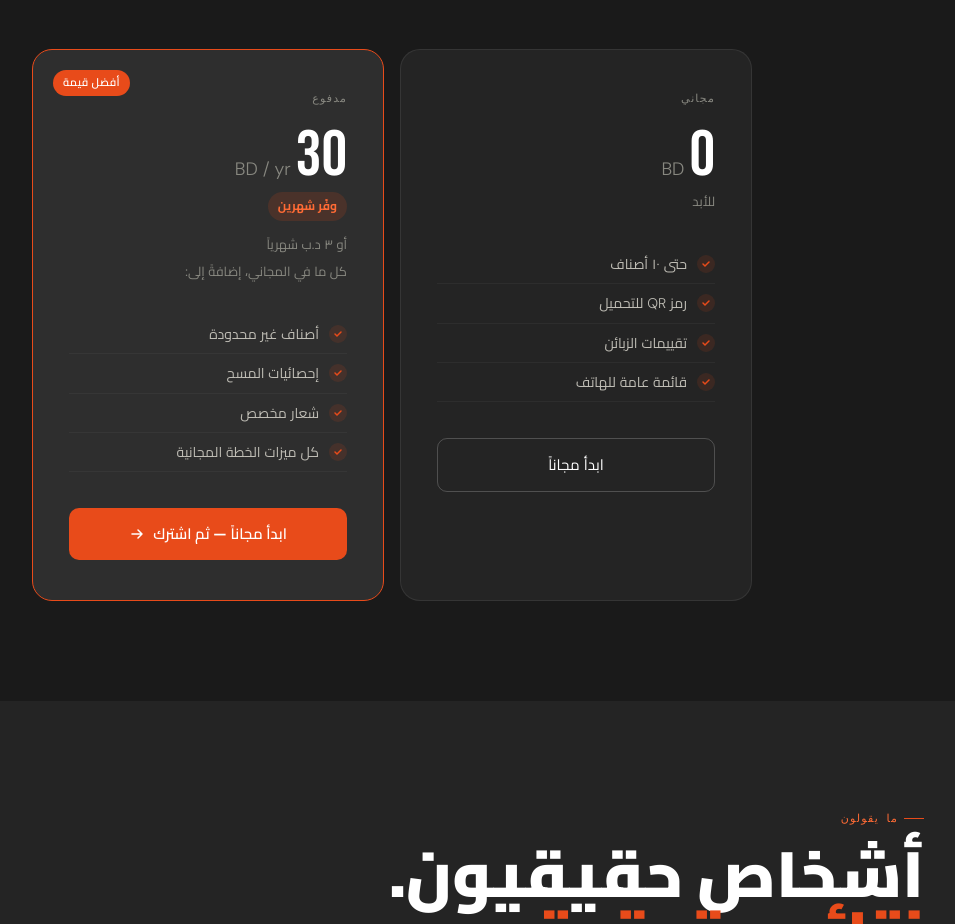
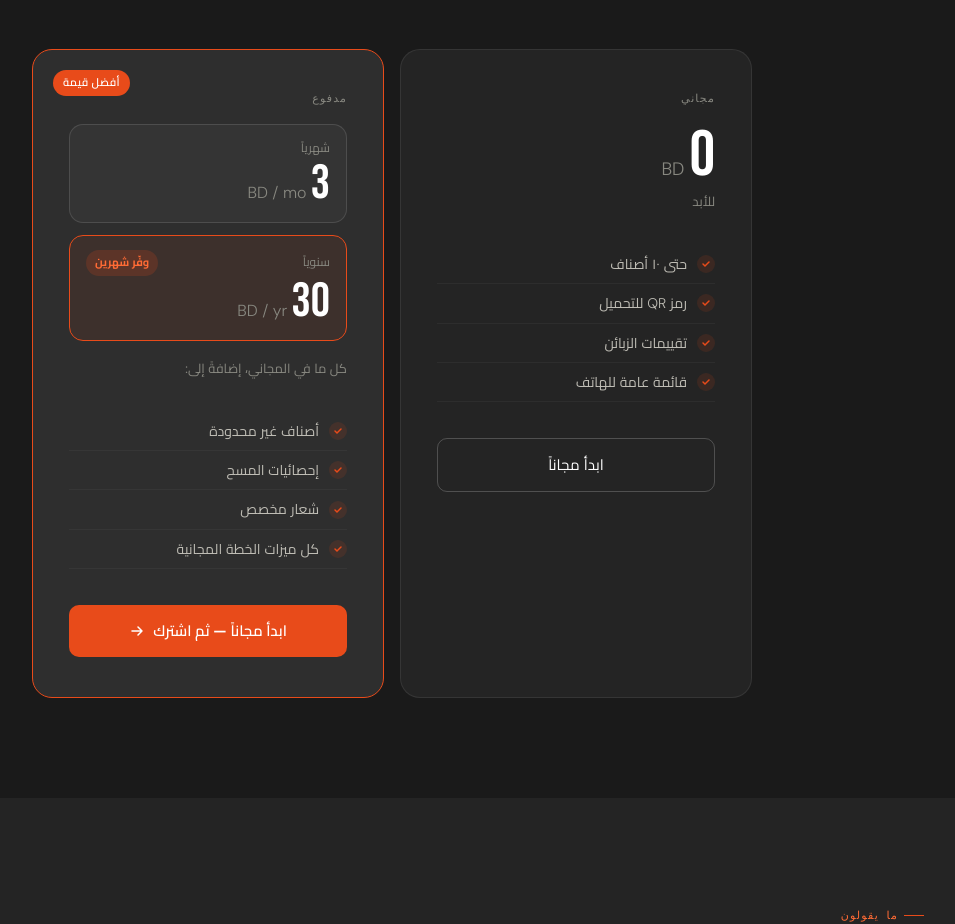
Before and after one commit to codeharmonizer/streetmenu, a Next.js app: page / in a window 1280 px wide. Shown: the part 3200-4124 px from the top of the page, without its empty margins (248-1203 px from the left). Built offline with nearby package versions, Linux system fonts and the light colour scheme; no server answers.

Commit message:
fix: restore monthly plan on landing

```diff
--- a/src/app/page.tsx
+++ b/src/app/page.tsx
@@ -495,13 +495,25 @@ export default async function HomePage() {
                 {t('proPlanBadge')}
               </div>
               <div style={{ fontFamily: "'DM Mono',monospace", fontSize: 11, color: C.gray, letterSpacing: '0.1em', textTransform: 'uppercase', marginBottom: 16 }}>{t('proPlanName')}</div>
-              <div style={{ fontFamily: "'Bebas Neue',sans-serif", fontSize: 64, color: C.white, lineHeight: 1, marginBottom: 4 }}>
-                30<span style={{ fontFamily: "'DM Sans',sans-serif", fontSize: 18, fontWeight: 300, color: C.gray }}> BD / yr</span>
+              <div style={{ display: 'grid', gap: 12, marginBottom: 18 }}>
+                <div style={{ border: '0.5px solid rgba(255,255,255,0.12)', borderRadius: 14, padding: '14px 16px', background: 'rgba(255,255,255,0.03)' }}>
+                  <div style={{ fontFamily: "'DM Sans','Cairo',sans-serif", fontSize: 12, color: C.gray, marginBottom: 2 }}>{isAr ? 'شهرياً' : 'Monthly'}</div>
+                  <div style={{ fontFamily: "'Bebas Neue',sans-serif", fontSize: 48, color: C.white, lineHeight: 1 }}>
+                    3<span style={{ fontFamily: "'DM Sans',sans-serif", fontSize: 16, fontWeight: 300, color: C.gray }}> BD / mo</span>
+                  </div>
+                </div>
+                <div style={{ border: `1px solid ${C.red}`, borderRadius: 14, padding: '14px 16px', background: 'rgba(232,75,26,0.08)' }}>
+                  <div style={{ display: 'flex', alignItems: 'center', justifyContent: 'space-between', gap: 10, marginBottom: 2 }}>
+                    <div style={{ fontFamily: "'DM Sans','Cairo',sans-serif", fontSize: 12, color: C.gray }}>{isAr ? 'سنوياً' : 'Yearly'}</div>
+                    <div style={{ display: 'inline-flex', alignItems: 'center', gap: 6, background: 'rgba(232,75,26,0.18)', color: '#FF6B35', fontSize: 11, fontWeight: 700, padding: '4px 9px', borderRadius: 999 }}>
+                      {t('proYearlySavings')}
+                    </div>
+                  </div>
+                  <div style={{ fontFamily: "'Bebas Neue',sans-serif", fontSize: 48, color: C.white, lineHeight: 1 }}>
+                    30<span style={{ fontFamily: "'DM Sans',sans-serif", fontSize: 16, fontWeight: 300, color: C.gray }}> BD / yr</span>
+                  </div>
+                </div>
               </div>
-              <div style={{ display: 'inline-flex', alignItems: 'center', gap: 6, background: 'rgba(232,75,26,0.15)', color: '#FF6B35', fontSize: 12, fontWeight: 700, padding: '5px 10px', borderRadius: 999, marginBottom: 14 }}>
-                {t('proYearlySavings')}
-              </div>
-              <div style={{ fontSize: 13, color: C.gray, marginBottom: 6 }}>{t('proMonthlyFallback')}</div>
               <div style={{ fontSize: 13, color: C.gray, marginBottom: 32 }}>{t('proEverything')}</div>
               <ul style={{ listStyle: 'none', marginBottom: 36 }}>
                 {[t('proFeature1'), t('proFeature2'), t('proFeature3'), t('proFeature4')].map(f => (
```
Also changed, not shown: 1 other file (tests, documents, lock files or other folders).
